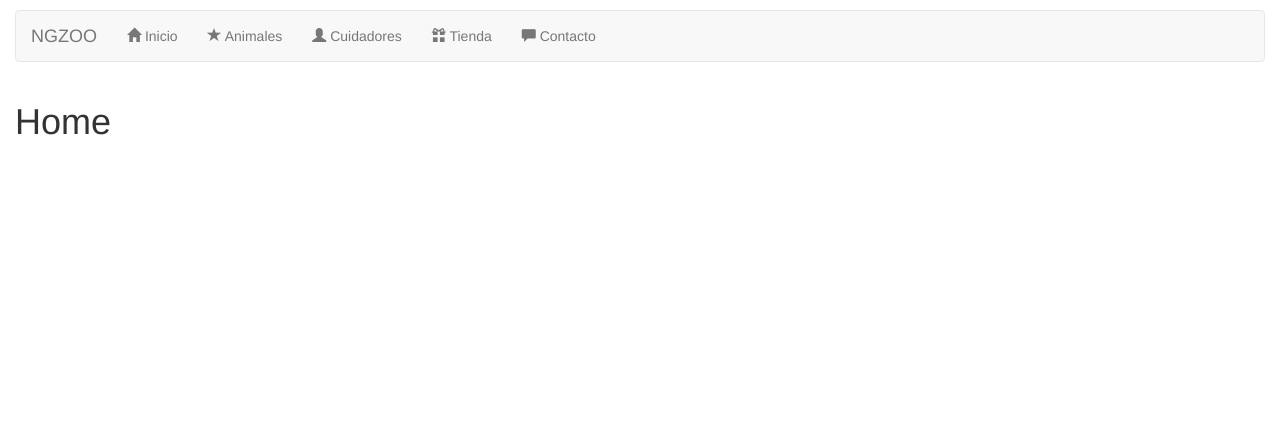
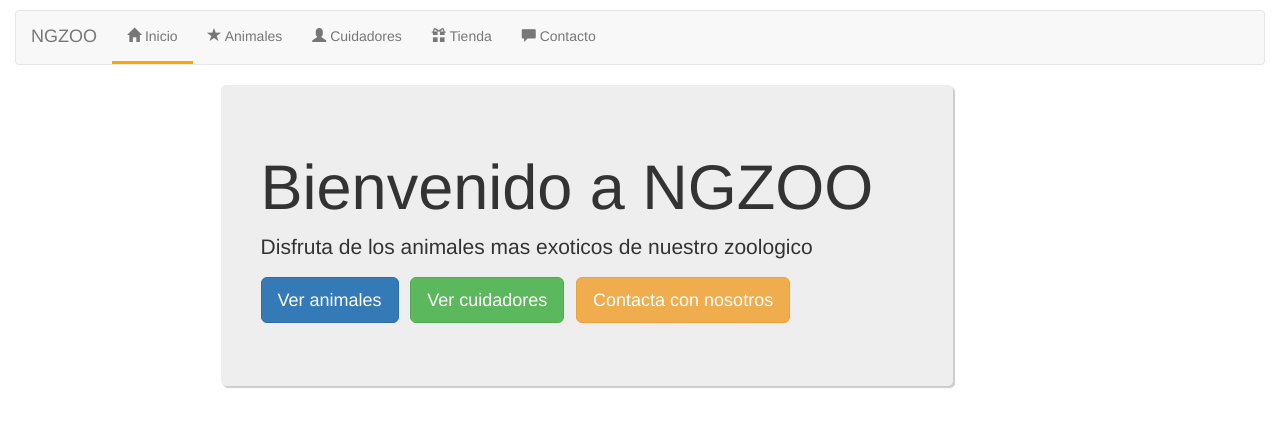
Before and after one commit to KingKasuma/angular7-avanzado, an Angular app: page /home in a window 1280 px wide. Shown: the top 426 px of the page. Built offline with nearby package versions, Linux system fonts and the light colour scheme.

Commit message:
Jquery with angular

```diff
--- a/angular.json
+++ b/angular.json
@@ -28,8 +28,8 @@
               "node_modules/bootstrap/dist/css/bootstrap.min.css"
             ],
             "scripts": [
-              "node_modules/bootstrap/dist/js/bootstrap.min.js",
-              "node_modules/jquery/dist/jquery.min.js"
+              "node_modules/jquery/dist/jquery.min.js",
+              "node_modules/bootstrap/dist/js/bootstrap.min.js"
             ],
             "es5BrowserSupport": true
           },
--- a/src/app/app.component.html
+++ b/src/app/app.component.html
@@ -6,13 +6,20 @@
       </div>
       <ul class="nav navbar-nav">
         <li>
-
-          <a [routerLink]="['/home']"><span class="glyphicon glyphicon-home"></span> Inicio</a>
+          <a [routerLink]="['/home']" [routerLinkActive]="['active']"><span class="glyphicon glyphicon-home"></span> Inicio</a>
         </li>
-        <li><a [routerLink]="['/animales']"><span class="glyphicon glyphicon-star"></span> Animales </a></li>
-        <li><a [routerLink]="['/cuidadores']"><span class="glyphicon glyphicon-user"></span> Cuidadores </a></li>
-        <li><a [routerLink]="['/tienda']"><span class="glyphicon glyphicon-gift"></span> Tienda </a></li>
-        <li><a [routerLink]="['/contacto']"><span class="glyphicon glyphicon-comment"></span> Contacto </a></li>
+        <li>
+          <a [routerLink]="['/animales']" [routerLinkActive]="['active']"><span class="glyphicon glyphicon-star"></span> Animales </a>
+        </li>
+        <li>
+          <a [routerLink]="['/cuidadores']" [routerLinkActive]="['active']"><span class="glyphicon glyphicon-user"></span> Cuidadores </a>
+        </li>
+        <li>
+          <a [routerLink]="['/tienda']" [routerLinkActive]="['active']"><span class="glyphicon glyphicon-gift"></span> Tienda </a>
+        </li>
+        <li>
+          <a [routerLink]="['/contacto']" [routerLinkActive]="['active']"><span class="glyphicon glyphicon-comment"></span> Contacto </a>
+        </li>
         <li class="hidden">
           <span *ngIf="emailContacto">
             <strong>Email de contacto:</strong> {{emailContacto}}
--- a/src/app/components/home/home.component.html
+++ b/src/app/components/home/home.component.html
@@ -1 +1,17 @@
-<h1>{{title}}</h1>
+<div class="col-lg-8 col-lg-offset-2">
+  <div class="jumbotron">
+    <h1>{{title}}</h1>
+    <p>Disfruta de los animales mas exoticos de nuestro zoologico</p>
+    <p>
+      <a class="btn btn-primary btn-lg" [routerLink]="['/animales']" role="button">
+        Ver animales
+      </a>&nbsp;
+      <a class="btn btn-success btn-lg" [routerLink]="['/cuidadores']" role="button">
+        Ver cuidadores
+      </a>&nbsp;
+      <a class="btn btn-warning btn-lg" [routerLink]="['/contacto']" role="button">
+        Contacta con nosotros
+      </a>&nbsp;
+    </p>
+  </div>
+</div>
--- a/src/app/components/home/home.component.ts
+++ b/src/app/components/home/home.component.ts
@@ -5,7 +5,7 @@ import { Component, OnInit } from '@angular/core';
   templateUrl: './home.component.html'
 })
 export class HomeComponent implements OnInit{
-  title = 'Home';
+  title = 'Bienvenido a NGZOO';
 
   ngOnInit(){
     console.log('home.component cargado');
--- a/src/app/components/tienda/tienda.component.html
+++ b/src/app/components/tienda/tienda.component.html
@@ -1,3 +1,10 @@
+<h4>utilizar jquery dentro de Angular</h4>
+<button id="botonjq">Mostrar textos</button>
+<p id="textojq" class="alert alert-warning">
+  This is a simple hero unit, a simple jumbotron-style component for calling extract
+  attention to featured content or information.
+</p>
+<hr>
 Padre:
 <h1>{{ titulo }}</h1>
 <ul>
--- a/src/app/components/tienda/tienda.component.ts
+++ b/src/app/components/tienda/tienda.component.ts
@@ -1,17 +1,26 @@
-import { Component } from '@angular/core';
+import { Component, OnInit } from '@angular/core';
+declare var jQuery:any;
+declare var $:any;
 
 @Component({
     selector: 'tienda',
     templateUrl: './tienda.component.html',
     styleUrls: ['./tienda.component.css']
 })
-export class TiendaComponent{
+export class TiendaComponent implements OnInit{
   public titulo;
   public nombreDelParque: string;
   public miParque;
 
   constructor(){
     this.titulo = "Esta es la tienda";
+  }
+
+  ngOnInit(){
+    $('#textojq').hide();
+    $('#botonjq').click(function(){
+      $('#textojq').slideToggle();
+    });
   }
 
   mostrarNombre(){
--- a/src/assets/styles.css
+++ b/src/assets/styles.css
@@ -5,3 +5,13 @@ body{
 .navigation.col-lg-12{
   margin-top: 10px;
 }
+
+.jumbotron{
+  padding: 40px;
+  border-radius: 5px;
+  box-shadow: 2px 2px 1px #ccc;
+}
+
+.navbar-nav .active{
+  border-bottom: 3px solid orange;
+}
```
